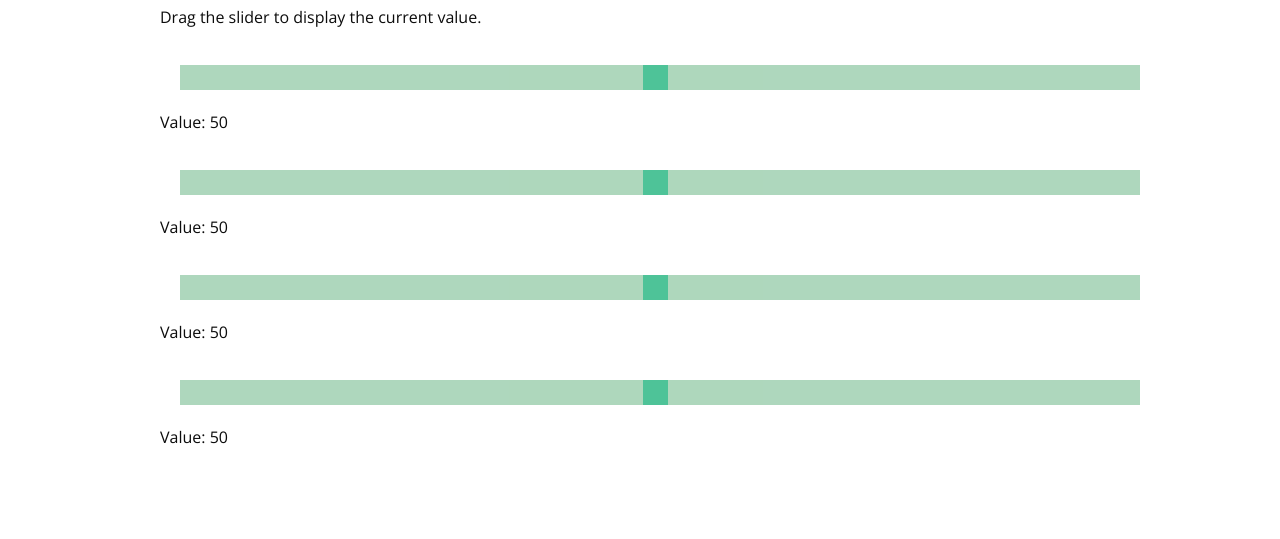
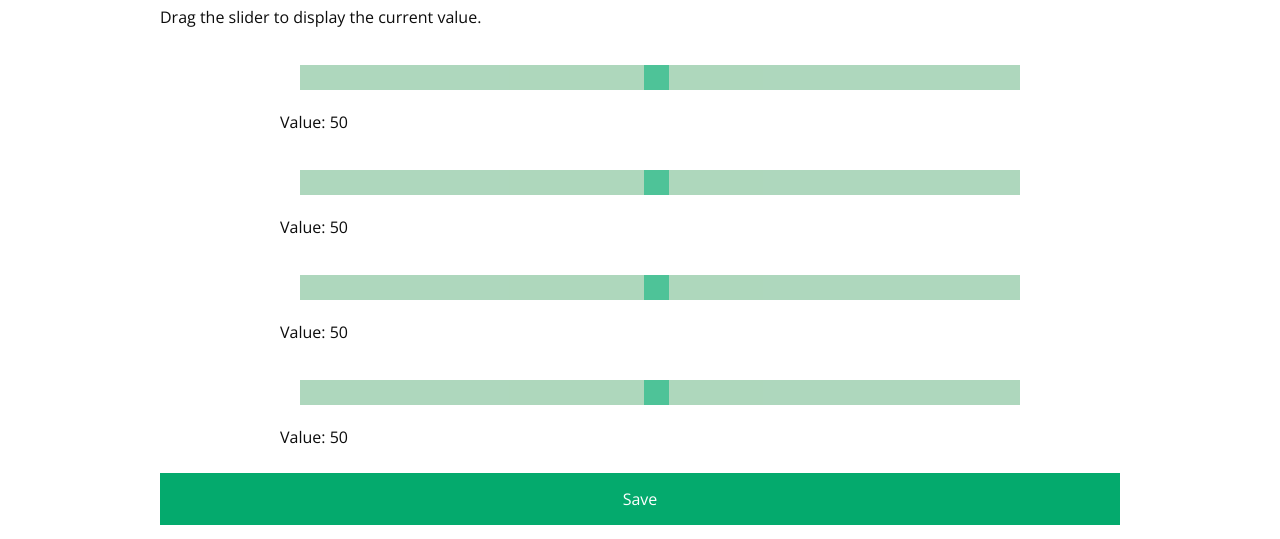
Before and after one commit to KaseyColeman/Convalesce, a website: page charts.html in a window 1280 px wide. Shown: the part 261-800 px from the top of the page. Drawn offline with nearby package versions, Linux system fonts and the light colour scheme.

Commit message:
more stuffs

```diff
--- a/charts.html
+++ b/charts.html
@@ -80,6 +80,7 @@
     <div class="slidecontainer">
       <h1>Custom Range Slider</h1>
       <p>Drag the slider to display the current value.</p>
+      <div class="slidecontainer">
       <input type="range" min="1" max="100" value="50" class="slider" id="myRange1">
       <p>Value: <span id="dumb1"></span></p>
     </div>
@@ -95,7 +96,8 @@
       <input type="range" min="1" max="100" value="50" class="slider" id="myRange4">
       <p>Value: <span id="dumb4"></span></p>
     </div>
-
+    <button onclick="sliderSave()">Save</button>
+ </div>
   </section>
 
   <!-- footer section -->
@@ -121,10 +123,6 @@
   <script src="js/bootstrap.js"></script>
   <!-- owl slider -->
   <script src="https://cdnjs.cloudflare.com/ajax/libs/OwlCarousel2/2.3.4/owl.carousel.min.js"></script>
-  <!-- custom js -->
-  <script src="./js/charts.js"></script>
-
-
 </body>
 
 </html>
--- a/js/Backend/index.js
+++ b/js/Backend/index.js
@@ -2,7 +2,6 @@ const Cuser = null
 
 
 function login() {
-    let currentData = null
     const lname = document.getElementById("uname1").value;
     const lpass = document.getElementById("psw1").value;
 
@@ -21,6 +20,9 @@ function login() {
         .then(response => response.json())
         .then(data => {
             console.log('Success:', data);
+            window.sessionStorage.setItem('uid',data.id);
+            window.sessionStorage.setItem('username',lname);
+            window.sessionStorage.setItem('password',lpass);
             window.location.href = "http://127.0.0.1:5500/patient-dashboard.html";
         })
         .catch((error) => {
@@ -29,8 +31,6 @@ function login() {
 }
 
 function createAccount() {
-
-
     var username = document.getElementById("uname").value;
     var password = document.getElementById("psw").value;
     var name = document.getElementById("nam").value;
--- a/js/charts.js
+++ b/js/charts.js
@@ -23,7 +23,7 @@ new Chart("myChart", {
 });
 
 
-var xValu = [100,200,300,400,500,600,700,800,900,1000];
+var xValu = [10,20,30,40,50,60,70,80,90,100];
 
 new Chart("myChart2", {
   type: "line",
--- a/js/sliders.js
+++ b/js/sliders.js
@@ -1,5 +1,5 @@
 var slider1 = document.getElementById("myRange1");
-var output1= document.getElementById("dumb1");
+var output1 = document.getElementById("dumb1");
 
 var slider2 = document.getElementById("myRange2");
 var output2 = document.getElementById("dumb2");
@@ -15,20 +15,55 @@ output2.innerHTML = slider2.value;
 output3.innerHTML = slider3.value;
 output4.innerHTML = slider4.value;
 
-slider1.oninput = function() {
+slider1.oninput = function () {
   output1.innerHTML = this.value;
 }
 
-slider2.oninput = function() {
+slider2.oninput = function () {
   output2.innerHTML = this.value;
 }
 
 
-slider3.oninput = function() {
+slider3.oninput = function () {
   output3.innerHTML = this.value;
 }
 
 
-slider4.oninput = function() {
+slider4.oninput = function () {
   output4.innerHTML = this.value;
 }
+
+function sliderSave() {
+  var today = new Date();
+  var dd = String(today.getDate()).padStart(2, '0');
+  var mm = String(today.getMonth() + 1).padStart(2, '0'); //January is 0!
+  var yyyy = today.getFullYear();
+
+  today = mm + '/' + dd + '/' + yyyy;
+
+  const data = {
+    "id": 0,
+    "date": today,
+    "slider1": slider1.value,
+    "slider2": slider2.value,
+    "slider3": slider3.value,
+    "slider4": slider4.value,
+    "userId": window.sessionStorage.getItem('uid')
+  };
+
+  fetch('http://localhost:8080/eslider/c', {
+    method: 'POST', // or 'PUT'
+    headers: {
+      'Content-Type': 'application/json',
+    },
+    body: JSON.stringify(data),
+  })
+    .then(response => response.json())
+    .then(data => {
+      console.log('Success:', data);
+    })
+    .catch((error) => {
+      console.error('Error:', error);
+    });
+
+}
```
